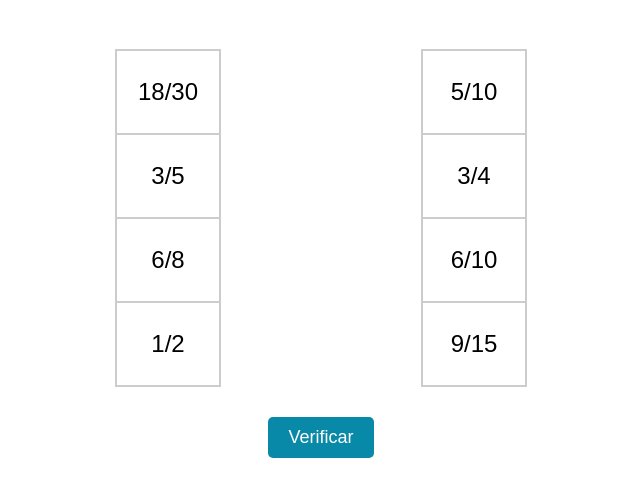
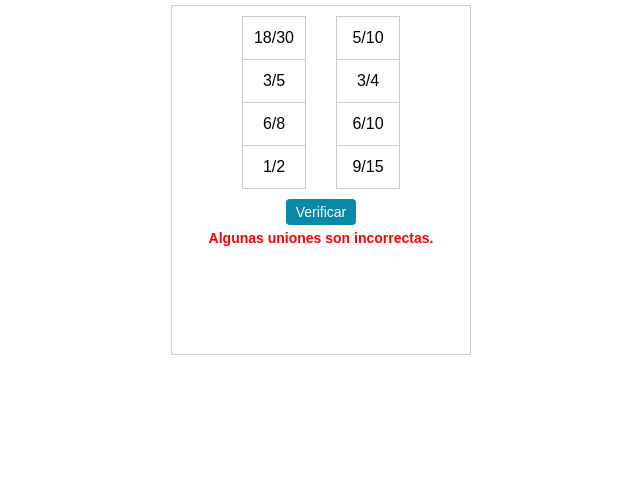
Before and after one commit to nerearodz/mio, a plain HTML site: page index.html in a window 1280 px wide. Both pictures are taken after a click on the button "Verificar". Shown: the whole page, without its empty margins (319-959 px from the left). Drawn offline with Linux system fonts and the light colour scheme.

Commit message:
Add files via upload

```diff
--- a/index.html
+++ b/index.html
@@ -10,17 +10,26 @@
       background-color: #ffffff;
       color: black;
       text-align: center;
-      overflow-x: hidden;
       margin: 0;
-      padding: 20px;
+      padding: 5px;
+      overflow: hidden;
+    }
+
+    .wrapper {
+      width: 300px;
+      height: 350px;
+      margin: auto;
+      border: 1px solid #ccc;
+      box-sizing: border-box;
+      position: relative;
     }
 
     .table-container {
       position: relative;
       display: flex;
       justify-content: center;
-      gap: 200px;
-      margin-top: 30px;
+      gap: 30px; /* reducido */
+      margin-top: 10px;
     }
 
     table {
@@ -32,38 +41,37 @@
     }
 
     td {
-      width: 100px;
-      height: 80px;
-      background-color: white; /* Fondo blanco */
-      border: 2px solid #ccc;
-      border-radius: 10px;
-      font-size: 24px;
+      width: 60px;
+      height: 40px;
+      background-color: white;
+      border: 1px solid #ccc;
+      border-radius: 6px;
+      font-size: 16px;
       text-align: center;
       vertical-align: middle;
       cursor: pointer;
       user-select: none;
       position: relative;
-      transition: background-color 0.3s, border-color 0.3s;
     }
 
     td.selected {
-      border: 3px solid yellow;
+      border: 2px solid yellow;
     }
 
     #verify {
-      margin-top: 30px;
-      padding: 10px 20px;
+      margin-top: 10px;
+      padding: 5px 10px;
       background-color: #0989a8;
       color: white;
-      font-size: 18px;
+      font-size: 14px;
       border: none;
-      border-radius: 5px;
+      border-radius: 4px;
       cursor: pointer;
     }
 
     #mensaje {
-      margin-top: 20px;
-      font-size: 22px;
+      margin-top: 5px;
+      font-size: 14px;
       font-weight: bold;
     }
 
@@ -80,11 +88,11 @@
 </head>
 <body>
 
+  <div class="wrapper">
     <div class="table-container">
       <svg id="lines"></svg>
 
       <table id="colA">
-      <tr><th>Columna A</th></tr>
         <tr><td id="A1">18/30</td></tr>
         <tr><td id="A2">3/5</td></tr>
         <tr><td id="A3">6/8</td></tr>
@@ -92,7 +100,6 @@
       </table>
 
       <table id="colB">
-      <tr><th>Columna B</th></tr>
         <tr><td id="B1">5/10</td></tr>
         <tr><td id="B2">3/4</td></tr>
         <tr><td id="B3">6/10</td></tr>
@@ -102,6 +109,7 @@
 
     <button id="verify" onclick="verificarRespuesta()">Verificar</button>
     <div id="mensaje"></div>
+  </div>
 
   <script>
     let seleccionA = null;
@@ -111,9 +119,8 @@
     const celdasA = document.querySelectorAll("#colA td");
     const celdasB = document.querySelectorAll("#colB td");
 
-    // Colores para líneas: verde y rojo
-    const colorCorrecto = "#4caf50"; // verde
-    const colorIncorrecto = "#f44336"; // rojo
+    const colorCorrecto = "#4caf50";
+    const colorIncorrecto = "#f44336";
 
     function limpiarSeleccion() {
       celdasA.forEach(c => c.classList.remove("selected"));
@@ -121,9 +128,7 @@
     }
 
     function dibujarLinea(aId, bId, color) {
-      // Elimina línea previa si existía
       borrarLinea(aId, bId);
-
       const a = document.getElementById(aId);
       const b = document.getElementById(bId);
       const svgRect = svg.getBoundingClientRect();
@@ -141,7 +146,7 @@
       linea.setAttribute("x2", x2);
       linea.setAttribute("y2", y2);
       linea.setAttribute("stroke", color);
-      linea.setAttribute("stroke-width", "3");
+      linea.setAttribute("stroke-width", "2");
       linea.setAttribute("data-a", aId);
       linea.setAttribute("data-b", bId);
       svg.appendChild(linea);
@@ -156,7 +161,6 @@
       });
     }
 
-    // Click en celda columna A: seleccionar
     celdasA.forEach(celda => {
       celda.addEventListener("click", () => {
         limpiarSeleccion();
@@ -164,7 +168,6 @@
         seleccionA = celda;
       });
 
-      // Doble clic elimina emparejamiento asociado
       celda.addEventListener("dblclick", () => {
         for (const b in emparejamientos) {
           if (emparejamientos[b].a === celda.id) {
@@ -177,17 +180,72 @@
       });
     });
 
-    // Click en celda columna B: hacer emparejamiento con la celda A seleccionada
     celdasB.forEach(celda => {
       celda.addEventListener("click", () => {
         if (seleccionA) {
-          // Eliminar emparejamiento previo con esta B si existía
           if (emparejamientos[celda.id]) {
             borrarLinea(emparejamientos[celda.id].a, celda.id);
             delete emparejamientos[celda.id];
           }
-          // Eliminar emparejamiento previo con esta A si existía
           for (const b in emparejamientos) {
             if (emparejamientos[b].a === seleccionA.id) {
               borrarLinea(seleccionA.id, b);
-              delete emparejam
+              delete emparejamientos[b];
+            }
+          }
+
+          emparejamientos[celda.id] = { a: seleccionA.id };
+          dibujarLinea(seleccionA.id, celda.id, "gray");
+          seleccionA = null;
+          limpiarSeleccion();
+        }
+      });
+
+      celda.addEventListener("dblclick", () => {
+        if (emparejamientos[celda.id]) {
+          borrarLinea(emparejamientos[celda.id].a, celda.id);
+          delete emparejamientos[celda.id];
+        }
+      });
+    });
+
+    function verificarRespuesta() {
+      const correctos = {
+        B4: "A1",
+        B3: "A2",
+        B2: "A3",
+        B1: "A4"
+      };
+
+      let todoBien = true;
+
+      for (const [b, emp] of Object.entries(emparejamientos)) {
+        if (correctos[b] === emp.a) {
+          actualizarLineaColor(emp.a, b, colorCorrecto);
+        } else {
+          actualizarLineaColor(emp.a, b, colorIncorrecto);
+          todoBien = false;
+        }
+      }
+
+      if (Object.keys(emparejamientos).length !== 4) {
+        todoBien = false;
+      }
+
+      const mensaje = document.getElementById("mensaje");
+      mensaje.innerText = todoBien ? "¡Correcto!" : "Algunas uniones son incorrectas.";
+      mensaje.style.color = todoBien ? "limegreen" : "red";
+    }
+
+    function actualizarLineaColor(aId, bId, color) {
+      const lineas = svg.querySelectorAll("line");
+      lineas.forEach(l => {
+        if (l.getAttribute("data-a") === aId && l.getAttribute("data-b") === bId) {
+          l.setAttribute("stroke", color);
+        }
+      });
+    }
+  </script>
+
+</body>
+</html>
```
Lines whose indentation alone changed are shown as unchanged.
